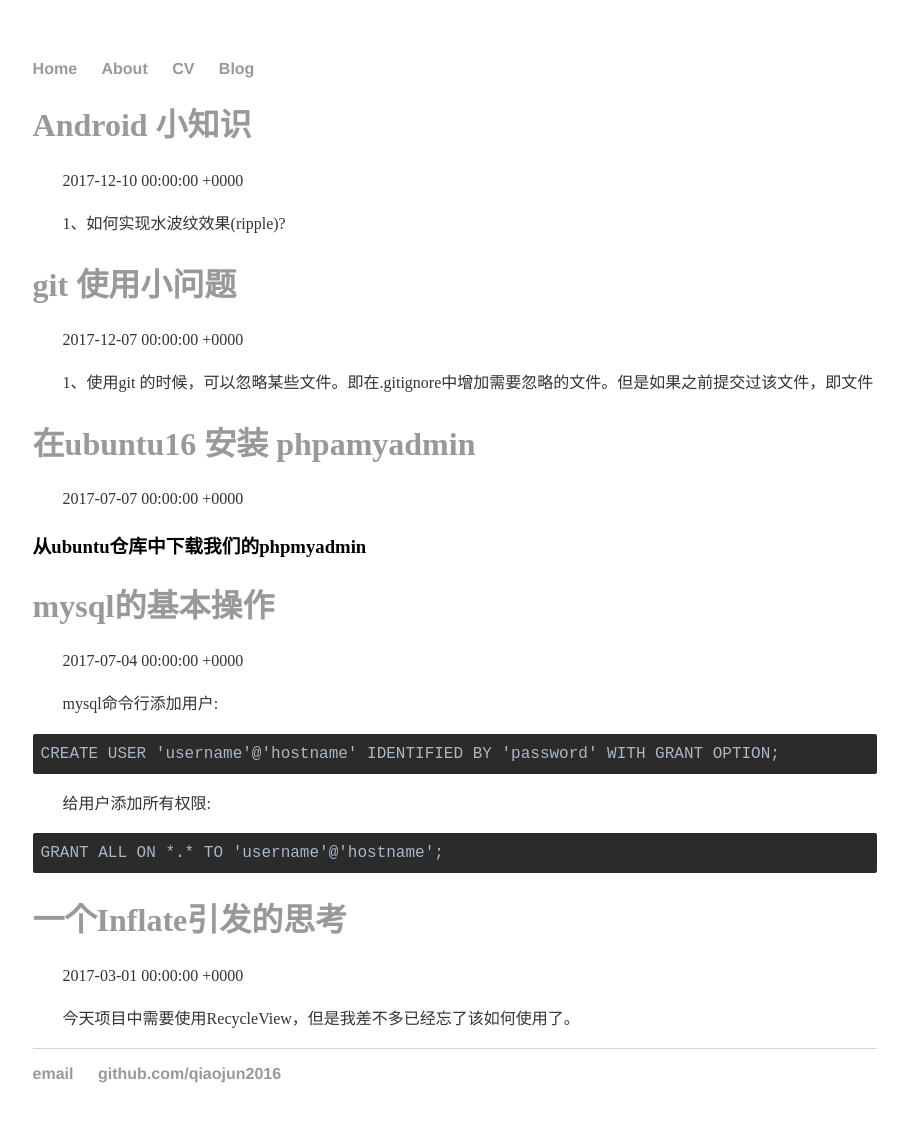
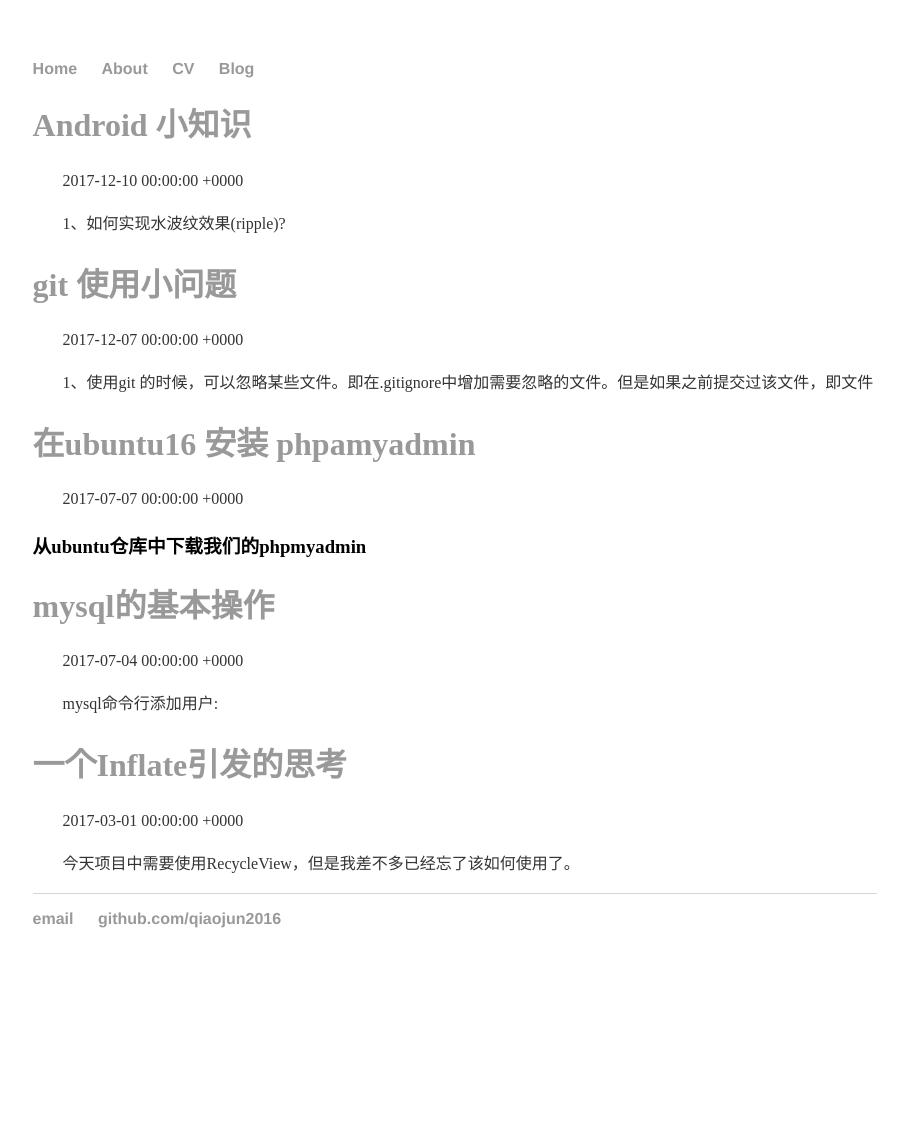
Before and after one commit to qiaojun2016/qiaojun2016.github.io, a Jekyll site: the page built from blog/index.html, in a window 1280 px wide. Shown: the whole page, without its empty margins (185-1093 px from the left). Built offline with Jekyll 4.4.1, drawn with Linux system fonts in a browser that asks for light colours; the list of posts is cut into pages by our own code; comment, search, counter and statistics services are not loaded; after the commit the page ends 988 px from its top, so only the background shows below that.

Commit message:
Update 2017-07-04-mysql-basics-operation.html

```diff
--- a/_posts/2017-07-04-mysql-basics-operation.html
+++ b/_posts/2017-07-04-mysql-basics-operation.html
@@ -4,10 +4,10 @@ date: 2017-07-04
 title: mysql的基本操作
 excerpt_separator: <!-- more -->
 ---
-  <p>mysql命令行添加用户:</p>
+  <p>mysql命令行添加用户:</p> <!-- more -->
   <pre class="code">CREATE USER 'username'@'hostname' IDENTIFIED BY 'password' WITH GRANT OPTION;</pre>
   <p>给用户添加所有权限:</p>
-  <pre class="code">GRANT ALL ON *.* TO 'username'@'hostname';</pre><!-- more -->
+  <pre class="code">GRANT ALL ON *.* TO 'username'@'hostname';</pre>
   <p>撤销某个用户的权限</p>
   <pre class="code">EVOKE ALL  ON dbName.tbName  FROM 'username'@'hostname';</pre>
   <p>查看某个用户的权限详情:</p>
```
